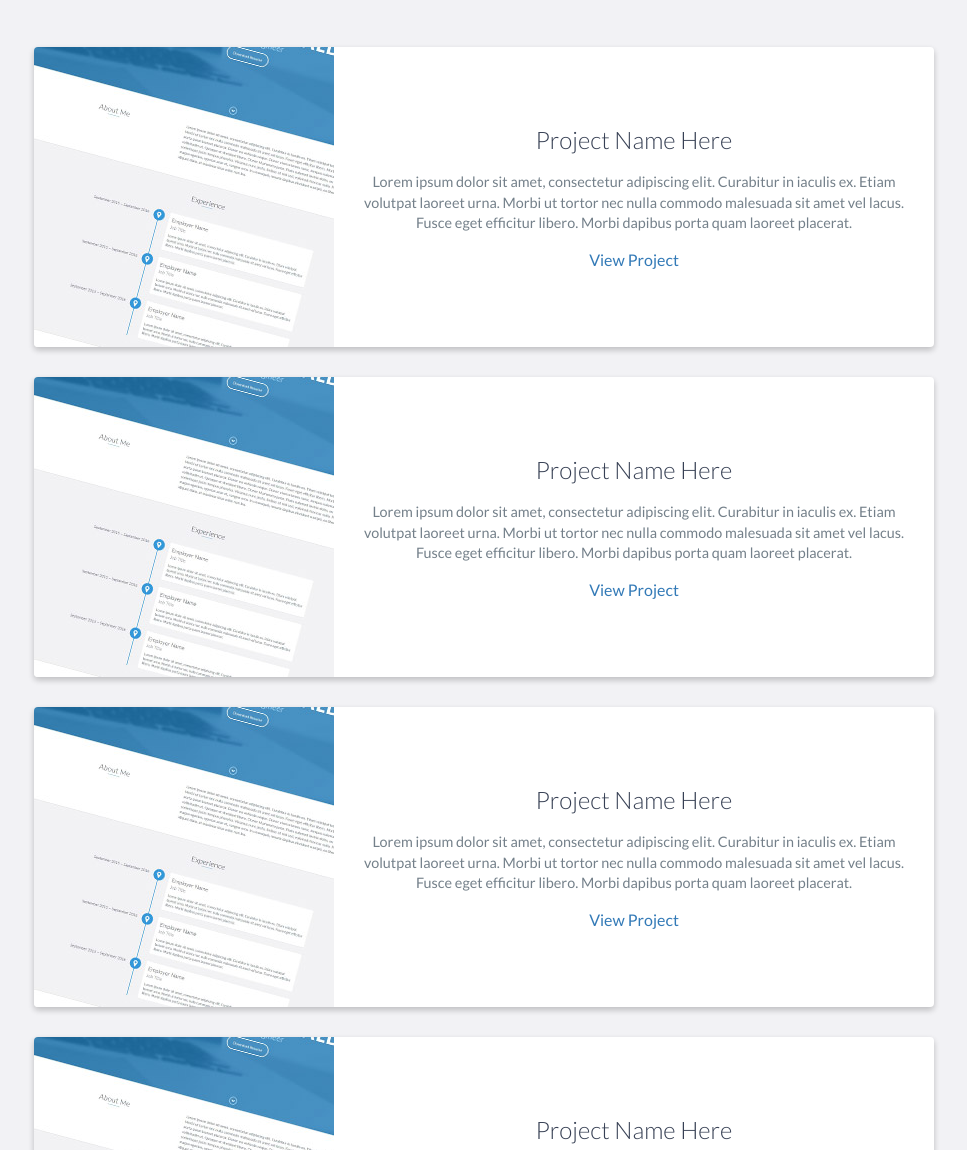
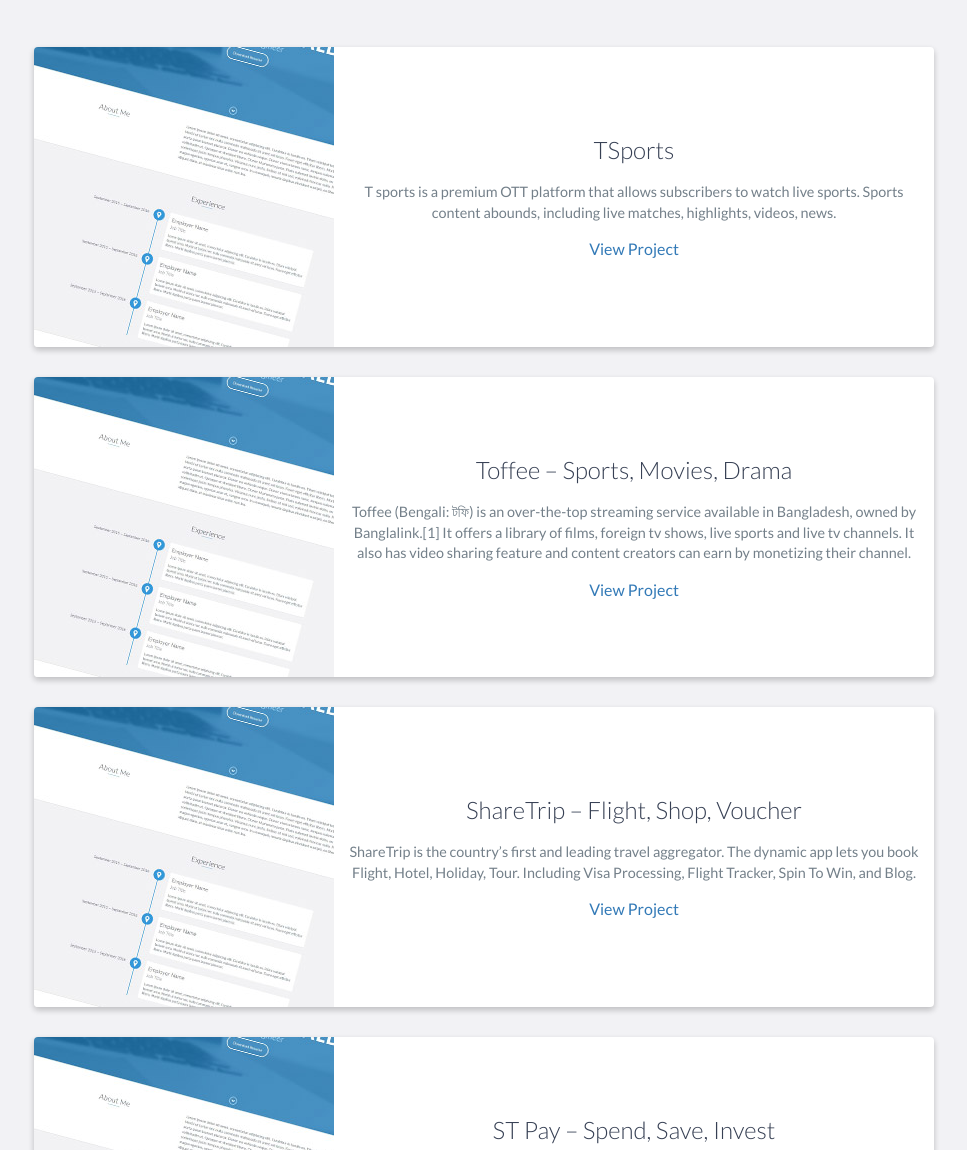
Before and after one commit to MannaICT13/MannaICT13.github.io, a website: page index.html in a window 1280 px wide. Shown: the part 2362-3512 px from the top of the page, without its empty margins (156-1123 px from the left). Drawn offline with nearby package versions, Linux system fonts and the light colour scheme.

Commit message:
Update index.html

```diff
--- a/index.html
+++ b/index.html
@@ -140,10 +140,9 @@
                     </div>
                     <!-- End .project-image -->
                     <div class="project-info">
-                        <h3>Project Name Here</h3>
+                        <h3>TSports</h3>
                         <p>
-                            Lorem ipsum dolor sit amet, consectetur adipiscing elit. Curabitur in iaculis ex. Etiam volutpat laoreet urna. Morbi ut tortor nec nulla commodo malesuada sit amet vel lacus. Fusce eget efficitur libero. Morbi dapibus porta quam laoreet placerat.
-                        </p>
+			T sports is a premium OTT platform that allows subscribers to watch live sports. Sports content abounds, including live matches, highlights, videos, news.                        </p>
                         <a href="#">View Project</a>
                     </div>
                     <!-- End .project-info -->
@@ -156,10 +155,9 @@
                     </div>
                     <!-- End .project-image -->
                     <div class="project-info">
-                        <h3>Project Name Here</h3>
+                        <h3>Toffee – Sports, Movies, Drama</h3>
                         <p>
-                            Lorem ipsum dolor sit amet, consectetur adipiscing elit. Curabitur in iaculis ex. Etiam volutpat laoreet urna. Morbi ut tortor nec nulla commodo malesuada sit amet vel lacus. Fusce eget efficitur libero. Morbi dapibus porta quam laoreet placerat.
-                        </p>
+Toffee (Bengali: টফি) is an over-the-top streaming service available in Bangladesh, owned by Banglalink.[1] It offers a library of films, foreign tv shows, live sports and live tv channels. It also has video sharing feature and content creators can earn by monetizing their channel.                        </p>
                         <a href="#">View Project</a>
                     </div>
                     <!-- End .project-info -->
@@ -171,10 +169,10 @@
                     </div>
                     <!-- End .project-image -->
                     <div class="project-info">
-                        <h3>Project Name Here</h3>
+                        <h3>ShareTrip – Flight, Shop, Voucher</h3>
                         <p>
-                            Lorem ipsum dolor sit amet, consectetur adipiscing elit. Curabitur in iaculis ex. Etiam volutpat laoreet urna. Morbi ut tortor nec nulla commodo malesuada sit amet vel lacus. Fusce eget efficitur libero. Morbi dapibus porta quam laoreet placerat.
-                        </p>
+			ShareTrip is the country’s first and leading travel aggregator. The dynamic app lets you book Flight, Hotel, Holiday, Tour. Including Visa Processing, Flight Tracker, Spin To Win, and Blog.
+			</p>
                         <a href="#">View Project</a>
                     </div>
                     <!-- End .project-info -->
@@ -186,7 +184,7 @@
                     </div>
                     <!-- End .project-image -->
                     <div class="project-info">
-                        <h3>Project Name Here</h3>
+                        <h3>ST Pay – Spend, Save, Invest</h3>
                         <p>
                             Lorem ipsum dolor sit amet, consectetur adipiscing elit. Curabitur in iaculis ex. Etiam volutpat laoreet urna. Morbi ut tortor nec nulla commodo malesuada sit amet vel lacus. Fusce eget efficitur libero. Morbi dapibus porta quam laoreet placerat.
                         </p>
```
